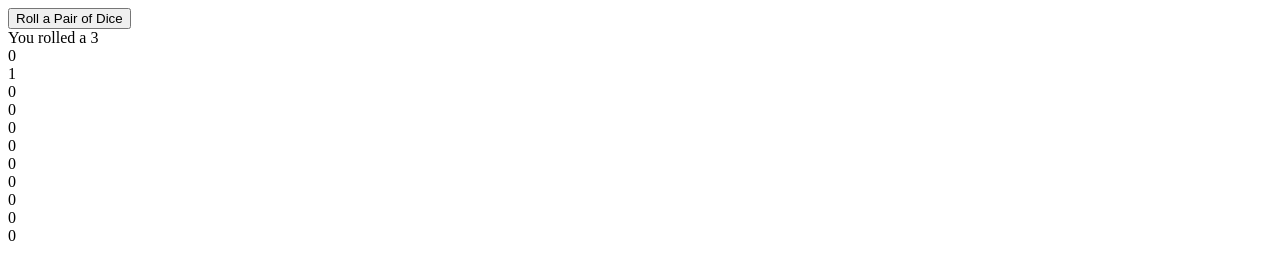
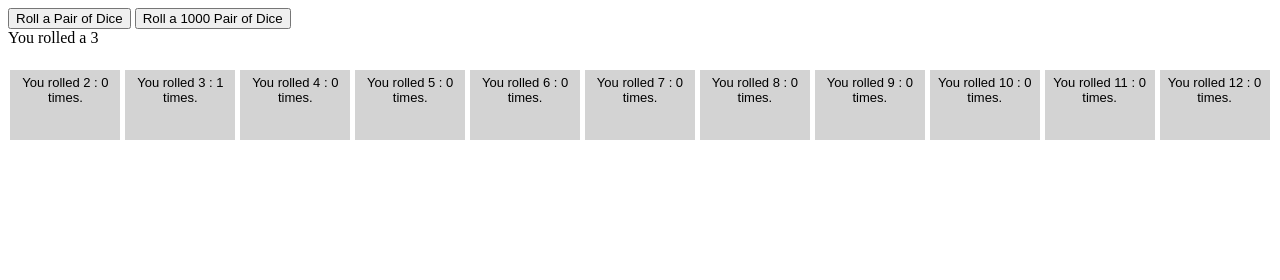
Before and after one commit to Gleezer/jsdom-assessment-roll-dice-Gleezer, a plain HTML site: page index.html in a window 1280 px wide. Both pictures are taken after a click on the button "Roll a Pair of Dice". Drawn offline with Linux system fonts and the light colour scheme.

Commit message:
Finished, still working on Reset

```diff
--- a/code.js
+++ b/code.js
@@ -3,39 +3,53 @@ let results = [null, null, 0, 0, 0, 0, 0, 0, 0, 0, 0, 0, 0];
 
 // Your Code Here!
 
-let rollButton = document.getElementById('roll');
-let resultDiv = document.getElementById('result');
-let newGraph = document.getElementById('graph');
+
 
  function rollDie() {
   return Math.floor(Math.random() * 6) + 1;
 }
 
 function rollTwoDice() {
-    let rollOne = rollDie();
-    let rollTwo = rollDie();
-    return rollOne + rollTwo;
+
+    return rollDie() + rollDie();
 }
 
-//need to tell it to create a div for each spot that isnt null and have it add it to the graph
-function renderGraph(){
-    for (let index = 2; index < results.length; index++) {
+let rollButton = document.getElementById('roll');
+// let resetButton = document.getElementById('reset');
+let resultDiv = document.getElementById('result');
+let graph = document.getElementById('graph');
+let roll1000 = document.getElementById('roll1000');
 
-        let newDiv = document.createElement('div');
-       newDiv.append(results[index]);
-       newGraph.append(newDiv);
+roll1000.addEventListener("click", roll1000Dice);
+rollButton.addEventListener("click", rollDice);
 
-      }
+
+function rollDice() {
+    let roll = rollTwoDice();
+    result.innerHTML = `You rolled a ${roll}`;
+    results[roll] += 1;
+    console.log(results);
+    renderGraph();
 }
 
-rollButton.addEventListener('click', function () {
-    let rollTwoDiceTotal = rollTwoDice();
-    results[rollTwoDiceTotal] =+1;
-    console.log(results);
-    resultDiv.innerText = `You rolled a ${rollTwoDiceTotal}`;
+function roll1000Dice(){
+    let roll = 0;
+    for (let index = 1; index <= 1000; index++) {
+        roll = rollTwoDice();
+        results[roll] += 1;
 
-    let graphDiv = renderGraph();
+    }
+    renderGraph();
+    result.innerHTML = `You rolled 1000 times!`;
+}
 
-})
 
-//create a new function renderGraph(). Have that function loop through the results array. For every value create a div and add it to the graph, adding the number into the div.
+
+function renderGraph(){
+    let div = "";
+    for (let index = 2; index < results.length; index +=1){
+        div +=  `<p>You rolled ${index} : ${results[index]} times.</p>`
+
+    }
+    graph.innerHTML = div;
+}
--- a/index.html
+++ b/index.html
@@ -22,6 +22,8 @@
   <body>
     <!-- Your HTML Here! -->
     <button id="roll">Roll a Pair of Dice</button>
+    <button id="roll1000">Roll a 1000 Pair of Dice</button>
+    <!-- <button id ="reset">Reset</button> -->
     <div id="result"></div>
     <div id="graph"></div>
     <script src="code.js"></script>
--- a/style.css
+++ b/style.css
@@ -4,6 +4,23 @@ button {
   cursor: pointer;
 }
 
-.graph {
+#graph {
   display: flex;
+  flex-direction: row;
+  margin-top: 10px;
+  justify-content: space-around;
+
+
 }
+
+p {
+
+  text-align: center;
+  font-family: Arial, Helvetica, sans-serif;
+  font-size: small;
+  padding: 5px;
+  background: lightgray;
+  width: 100px;
+  height: 60px
+
+}
```
